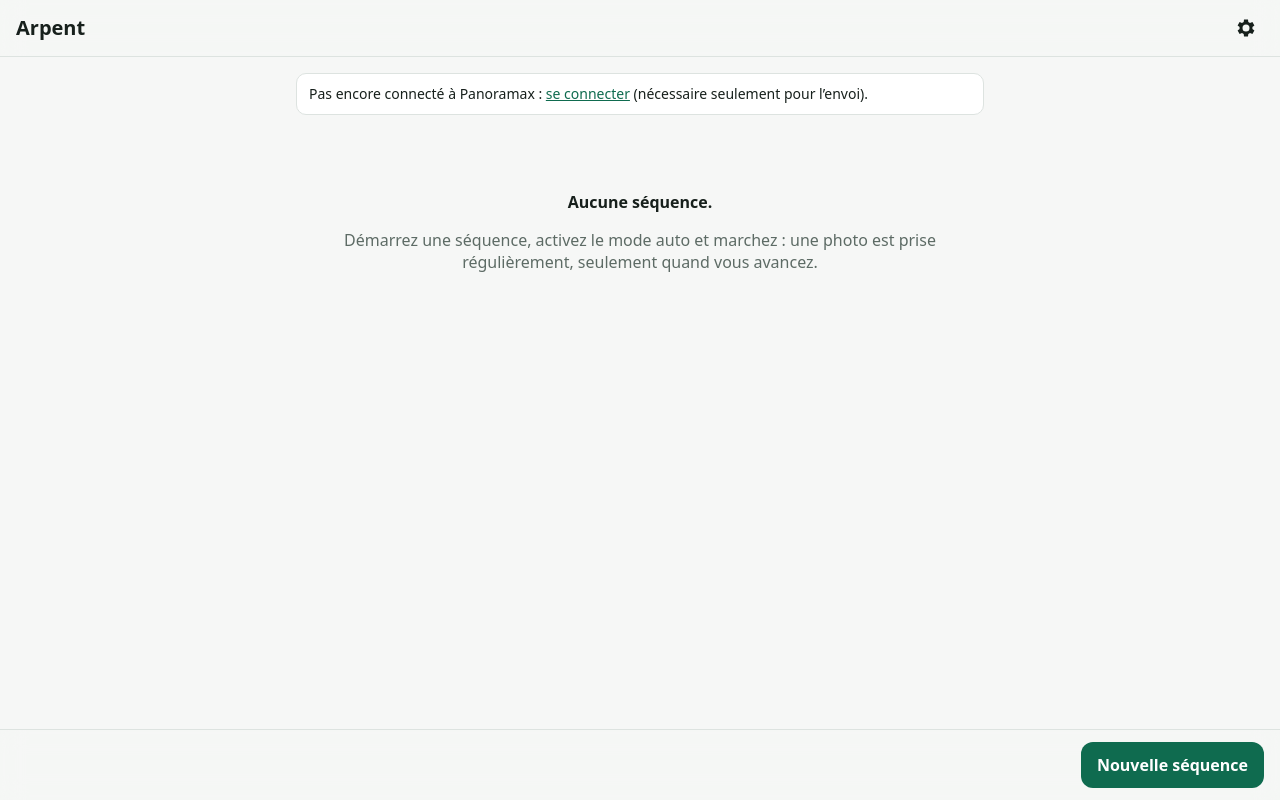
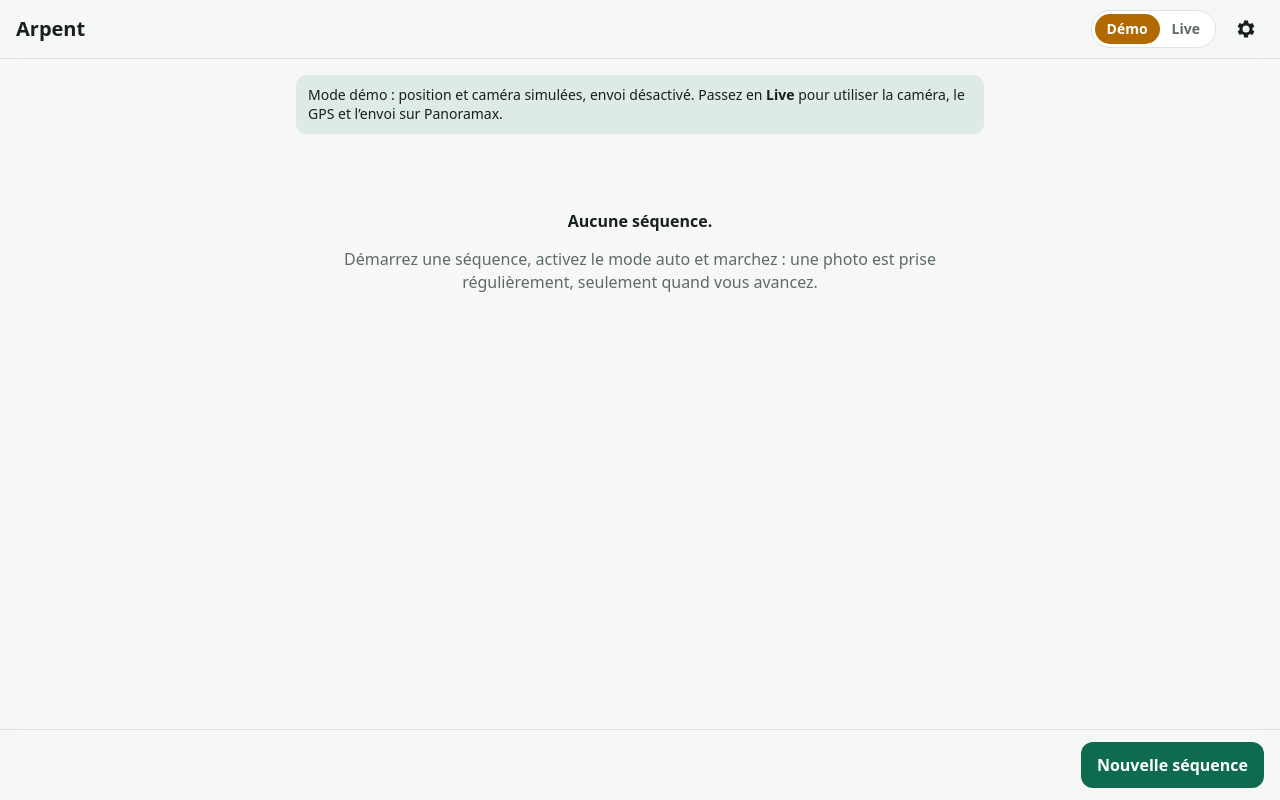
Before and after one commit to blamouche/arpent, a plain HTML site: page web/index.html in a window 1280 px wide. Drawn offline with Linux system fonts and the light colour scheme.

Commit message:
Web : interrupteur Démo / Live, démo par défaut
Le mode est gardé sur l'appareil ; ?demo ou ?live dans l'URL le force.
Le service worker est enregistré dans les deux modes.

Co-Authored-By: Claude Opus 5.5 <noreply@anthropic.com>

```diff
--- a/web/app.js
+++ b/web/app.js
@@ -3,7 +3,7 @@ import * as db from './db.js';
 import { buildExifSegment, withExif } from './exif.js';
 import { Client, NotLoggedIn, normalizeInstance } from './panoramax.js';
 import {
-  DEMO, LocationService, CompassService, CameraService, distance, keepAwake, requestCompassPermission,
+  DEMO, LocationService, CompassService, CameraService, distance, keepAwake, requestCompassPermission, setMode,
 } from './sensors.js';
 
 const app = document.getElementById('app');
@@ -235,10 +235,14 @@ async function renderList() {
   app.innerHTML = `
     <header class="bar">
       <h1>Arpent</h1>
+      <div class="mode" role="radiogroup" aria-label="Mode">
+        <button role="radio" aria-checked="${DEMO}" data-demo="true">Démo</button>
+        <button role="radio" aria-checked="${!DEMO}" data-demo="false">Live</button>
+      </div>
       <a href="#/settings" class="icon-btn" aria-label="Réglages">${ICON_GEAR}</a>
     </header>
     <main class="page">
-      ${DEMO ? '<p class="banner">Mode démo : position et caméra simulées, envoi désactivé.</p>' : ''}
+      ${DEMO ? '<p class="banner">Mode démo : position et caméra simulées, envoi désactivé. Passez en <b>Live</b> pour utiliser la caméra, le GPS et l’envoi sur Panoramax.</p>' : ''}
       ${isIOS() && !isStandalone() && !DEMO ? '<p class="banner">Pour garder vos photos, ajoutez Arpent à l’écran d’accueil : <b>Partager → Sur l’écran d’accueil</b>.</p>' : ''}
       ${!auth.current && !DEMO ? '<p class="banner subtle">Pas encore connecté à Panoramax : <a href="#/settings">se connecter</a> (nécessaire seulement pour l’envoi).</p>' : ''}
       ${sequences.length ? `<ul class="sequences">${sequences.map((seq) => {
@@ -258,6 +262,12 @@ async function renderList() {
       <button class="primary" id="new">Nouvelle séquence</button>
     </footer>`;
 
+  app.querySelectorAll('.mode button').forEach((btn) => {
+    btn.onclick = () => {
+      const demo = btn.dataset.demo === 'true';
+      if (demo !== DEMO) setMode(demo);
+    };
+  });
   document.getElementById('new').onclick = async () => {
     requestCompassPermission(); // pendant le geste (iOS)
     navigator.storage?.persist?.().catch(() => {});
@@ -559,7 +569,7 @@ async function renderSettings() {
       </section>
       <section>
         <h2>À propos</h2>
-        <p class="hint">Arpent Web, prototype. ${DEMO ? '<a href="./">Quitter le mode démo</a>' : '<a href="./?demo">Essayer le mode démo</a> (position et caméra simulées).'}</p>
+        <p class="hint">Arpent Web, prototype. Mode actuel : ${DEMO ? 'démo (position et caméra simulées)' : 'live'}, modifiable en haut de la liste des séquences.</p>
         <p class="hint">Code source et suivi des problèmes : <a href="https://github.com/blamouche/arpent" target="_blank" rel="noopener">github.com/blamouche/arpent</a></p>
       </section>
     </main>`;
@@ -593,7 +603,7 @@ const ICON_GEAR = '<svg viewBox="0 0 24 24" width="24" height="24" aria-hidden="
 
 // ---------- Démarrage ----------
 
-if ('serviceWorker' in navigator && !DEMO) {
+if ('serviceWorker' in navigator) {
   navigator.serviceWorker.register('./sw.js').catch(() => {});
 }
 auth.checkPending();
--- a/web/sensors.js
+++ b/web/sensors.js
@@ -1,7 +1,28 @@
 // Capteurs : GPS, boussole, caméra, écran allumé.
-// Mode démo (?demo dans l'URL) : position simulée qui marche avec des arrêts, caméra remplacée par une mire.
+// Mode démo (par défaut) : position simulée qui marche avec des arrêts, caméra remplacée par une mire.
+// Mode live : vrais capteurs. Le choix est gardé sur l'appareil ; ?demo ou ?live dans l'URL le force.
 
-export const DEMO = new URLSearchParams(location.search).has('demo');
+const MODE_KEY = 'arpent.mode';
+
+function initialMode() {
+  const params = new URLSearchParams(location.search);
+  const forced = params.has('live') ? 'live' : params.has('demo') ? 'demo' : null;
+  try {
+    if (forced) localStorage.setItem(MODE_KEY, forced);
+    return forced ?? (localStorage.getItem(MODE_KEY) === 'live' ? 'live' : 'demo');
+  } catch {
+    return forced ?? 'demo';
+  }
+}
+
+export const DEMO = initialMode() === 'demo';
+
+/** Change de mode : capteurs et base de données changent, donc on recharge sur la liste. */
+export function setMode(demo) {
+  try { localStorage.setItem(MODE_KEY, demo ? 'demo' : 'live'); } catch { /* stockage indisponible */ }
+  history.replaceState(null, '', `${location.pathname}#/`);
+  location.reload();
+}
 
 // ---------- Position ----------
 
--- a/web/style.css
+++ b/web/style.css
@@ -333,3 +333,24 @@ progress { width: 100%; height: 6px; accent-color: var(--accent); }
   -webkit-backdrop-filter: blur(8px);
 }
 #toast[hidden] { display: none; }
+
+/* ---------- Interrupteur Démo / Live ---------- */
+
+.mode {
+  display: inline-flex;
+  padding: 3px;
+  border-radius: 999px;
+  background: var(--surface);
+  border: 1px solid var(--line);
+}
+.mode button {
+  min-height: 0;
+  padding: 5px 12px;
+  border-radius: 999px;
+  background: transparent;
+  color: var(--muted);
+  font-size: 14px;
+  font-weight: 600;
+}
+.mode button[aria-checked="true"] { background: var(--accent); color: var(--accent-text); }
+.mode button[data-demo="true"][aria-checked="true"] { background: var(--pending); color: var(--surface); }
--- a/web/sw.js
+++ b/web/sw.js
@@ -2,7 +2,7 @@
 // Réseau d'abord pour toujours avoir la dernière version, cache en secours.
 // Les appels à l'API Panoramax (autre origine) ne passent pas par ici.
 
-const CACHE = 'arpent-v1';
+const CACHE = 'arpent-v2';
 const ASSETS = [
   './',
   './index.html',
```
Also changed, not shown: 2 other files.
